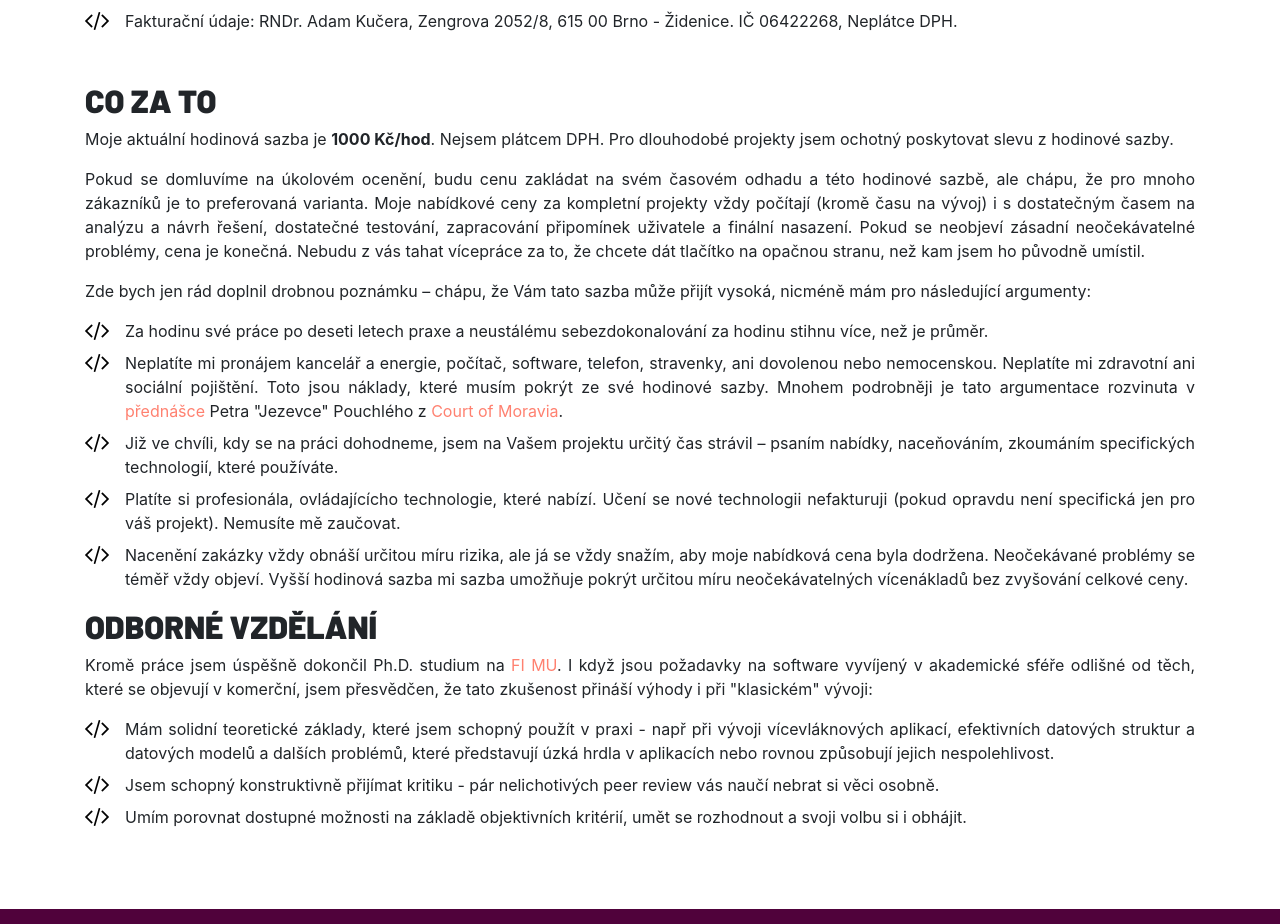
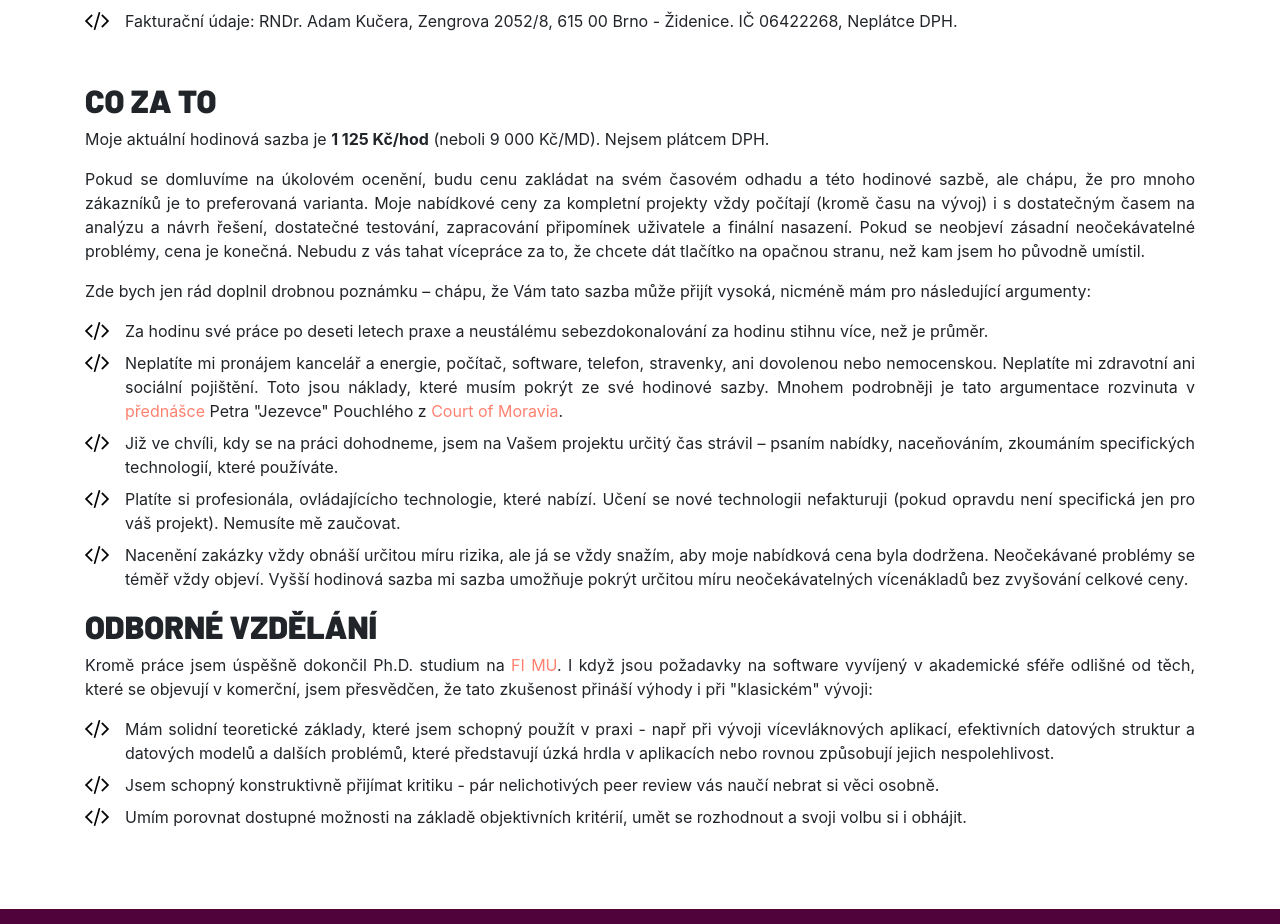
Before and after one commit to oookoook/nastojte-cz, a Vue app: page / in a window 1280 px wide. Shown: the part 2946-3870 px from the top of the page. Built offline with nearby package versions, Linux system fonts and the light colour scheme.

Commit message:
horuly rate update

```diff
--- a/src/AboutMe.vue
+++ b/src/AboutMe.vue
@@ -97,8 +97,7 @@
 
 <h2  class="mt-5" id="pricing">Co za to</h2>
 
-<p>Moje aktuální hodinová sazba je <strong>1000 Kč/hod</strong>. Nejsem plátcem DPH. Pro dlouhodobé projekty jsem
-ochotný poskytovat slevu z hodinové sazby.</p>
+<p>Moje aktuální hodinová sazba je <strong>1 125 Kč/hod</strong> (neboli 9 000 Kč/MD). Nejsem plátcem DPH.</p>
 <p>Pokud se domluvíme na úkolovém ocenění, budu cenu zakládat na svém časovém odhadu a této hodinové sazbě, ale chápu,
 že pro mnoho zákazníků je to preferovaná varianta. Moje nabídkové ceny za kompletní projekty vždy počítají (kromě času na vývoj) i s dostatečným časem na analýzu a návrh
 řešení, dostatečné testování, zapracování připomínek uživatele a finální nasazení. Pokud se neobjeví zásadní neočekávatelné problémy, cena je konečná. Nebudu z vás
```
